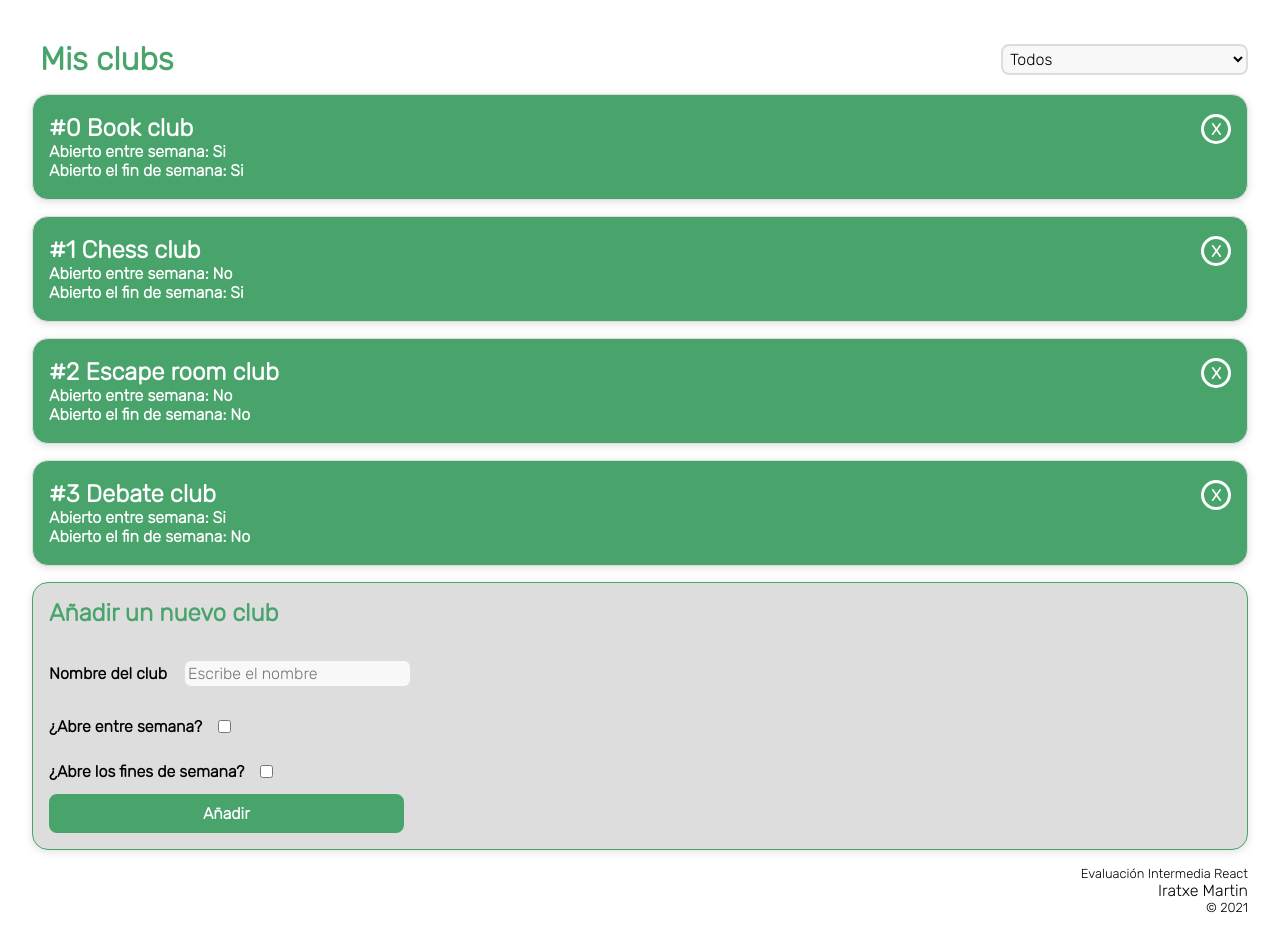
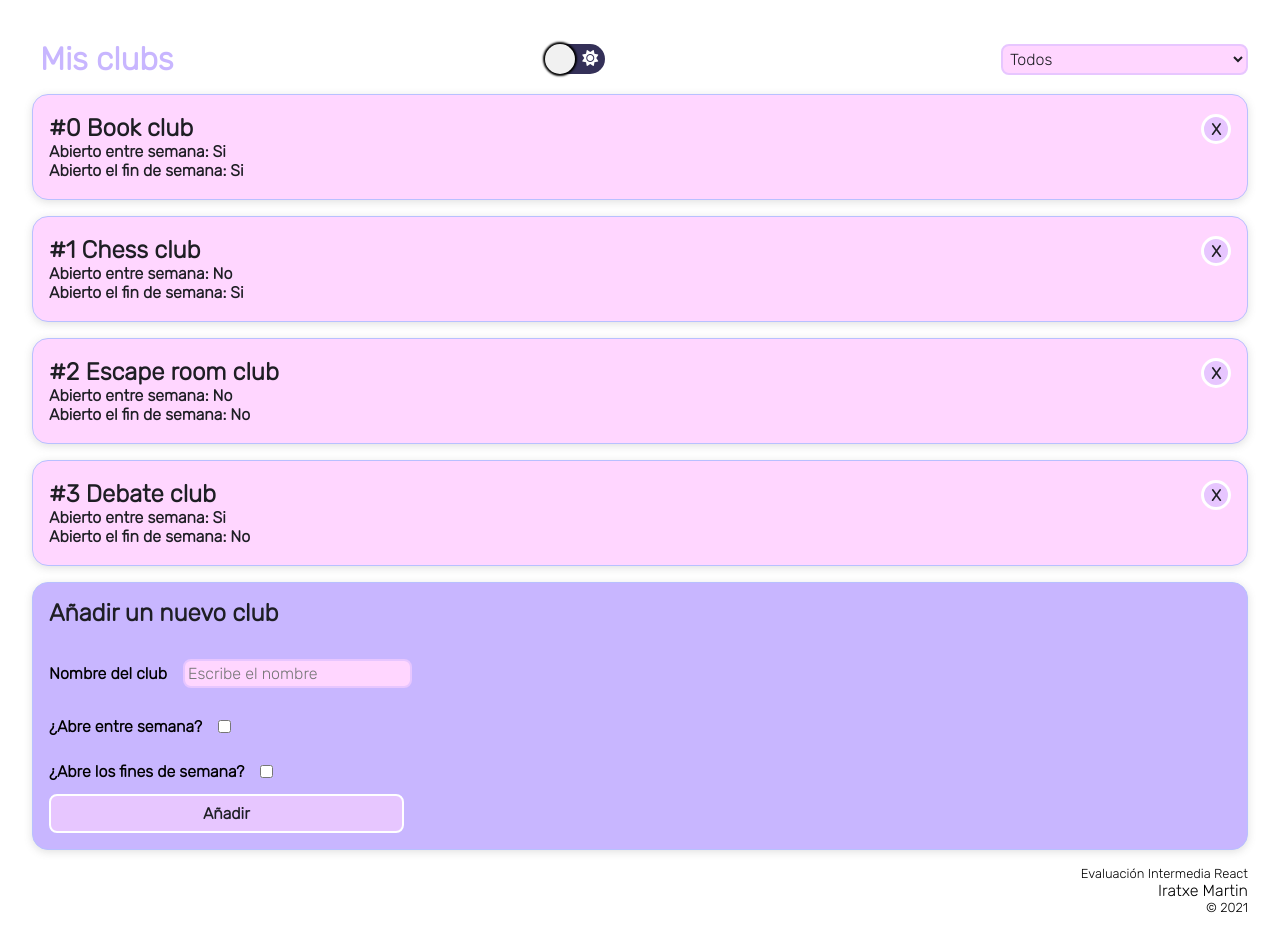
Before and after one commit to Adalab/modulo-3-evaluacion-intermedia-iratxetos, a React (Create React App) app: page / in a window 1280 px wide. Built offline with nearby package versions, Linux system fonts and the light colour scheme.

Commit message:
added switch

```diff
--- a/public/index.html
+++ b/public/index.html
@@ -5,6 +5,8 @@
   <meta charset="utf-8" />
   <link rel="icon" href="%PUBLIC_URL%/favicon.png" />
   <meta name="viewport" content="width=device-width, initial-scale=1" />
+  <link rel="stylesheet" href="https://fontawesome.com/" />
+  <script src="https://kit.fontawesome.com/26c469c759.js" crossorigin="anonymous"></script>
 
   <title>Modulo 3 - Evaluacion Intermedia Iratxetos</title>
 </head>
--- a/src/components/App.js
+++ b/src/components/App.js
@@ -12,6 +12,19 @@ function App() {
       openOnWeekend: false,
     }
   );
+  const [theme, setTheme] = useState('light');
+  const [activate, setActiveMode] = useState('');
+
+  //SWITCH
+  const handleSwitch = (ev) => {
+    if (activate === '') {
+      setTheme('dark');
+      setActiveMode('active');
+    } else {
+      setTheme('light');
+      setActiveMode('');
+    };
+  }
 
   //BUSCADOR SELECT
   const handleSearchClub = (ev) => {
@@ -61,19 +74,19 @@ function App() {
       })
 
       .map((club, index) => (
-        <li className='club__item' key={index}>
-          <div className='club__section'>
-            <p className='club__name'>
+        <li className={`club__item ${theme}`} key={index}>
+          <div className={`club__section ${theme}`}>
+            <p className={`club__name ${theme}`}>
               #{index} {club.name}
             </p>
-            <p className='club__weekdays'>
+            <p className={`club__weekdays ${theme}`}>
               {`Abierto entre semana: ${club.openOnWeekdays ? 'Si' : 'No'}`}
             </p>
-            <p className='club__weekend'>
+            <p className={`club__weekend ${theme}`}>
               {`Abierto el fin de semana: ${club.openOnWeekend ? 'Si' : 'No'}`}
             </p>
           </div>
-          <button className='club__delete' id={club.id} onClick={handleDeleteClub}>X</button>
+          <button className={`club__delete ${theme}`} id={club.id} onClick={handleDeleteClub}>X</button>
         </li>
       ));
   };
@@ -81,13 +94,19 @@ function App() {
 
   //PINTAMOS EL HTML DE LA FUNCIÓN
   return (
-    <div className='page'>
+    <div className={`page  ${theme}`}>
 
       {/* header */}
       <header className='header'>
-        <h1 className='header__title'>Mis clubs</h1>
+        <h1 className={`header__title  ${theme}`}>Mis clubs</h1>
+
+        <button className={`switch ${activate}`} id='switch' onClick={handleSwitch} >
+          <span><i class='fas fa-moon'></i></span>
+          <span><i class="fas fa-sun"></i></span>
+        </button>
+
         <form action="">
-          <select className='header__search' onChange={handleSearchClub}>
+          <select className={`header__search  ${theme}`} onChange={handleSearchClub}>
             <option value="all">Todos</option>
             <option value="openOnWeekdays">Los que abren entre semana</option>
             <option value="openOnWeekend">Lo que abren fines de semana</option>
@@ -100,12 +119,12 @@ function App() {
         <ul className='club__list'>{renderClubList()}</ul>
 
         {/* new club */}
-        <form className='new-club__form'>
-          <h2 className='new-club__title'>Añadir un nuevo club</h2>
-          <label className='new-club__label'>
+        <form className={`new-club__form ${theme}`} >
+          <h2 className={`new-club__title ${theme}`}>Añadir un nuevo club</h2>
+          <label className={`new-club__label ${theme}`}>
             Nombre del club
             <input
-              className='new-club__label--input'
+              className={`new-club__label--input ${theme}`}
               type='text'
               name='name'
               id='name'
@@ -114,9 +133,9 @@ function App() {
               value={newClub.name}
             />
           </label>
-          <label className='new-club__label'> ¿Abre entre semana?
+          <label className={`new-club__label ${theme}`}> ¿Abre entre semana?
             <input
-              className='new-club__label--input'
+              className={`new-club__label--input ${theme}`}
               type='checkbox'
               name='openOnWeekdays'
               id='openOnWeekdays'
@@ -124,9 +143,9 @@ function App() {
               checked={newClub.openOnWeekdays}
             />
           </label>
-          <label className='new-club__label'>¿Abre los fines de semana?
+          <label className={`new-club__label ${theme}`}>¿Abre los fines de semana?
             <input
-              className='new-club__label--input'
+              className={`new-club__label--input ${theme}`}
               type='checkbox'
               name='openOnWeekend'
               id='openOnWeekend'
@@ -135,7 +154,7 @@ function App() {
             />
           </label>
           <input
-            className='new-club__btn'
+            className={`new-club__btn ${theme}`}
             type='submit'
             value='Añadir'
             onClick={handleClick}
--- a/src/styles/App.scss
+++ b/src/styles/App.scss
@@ -1,6 +1,8 @@
 @import './core/mixins.scss';
 @import './core/reset.scss';
+@import './core/variables.scss';
 @import './layout/page.scss';
 @import './components/header.scss';
 @import './components/main.scss';
 @import './components/footer.scss';
+@import './core/switch.scss';
--- a/src/styles/components/footer.scss
+++ b/src/styles/components/footer.scss
@@ -5,8 +5,7 @@ flex-direction: column;
 align-items: flex-end;
 
 
-    .authorName{
-        display: block;
-
-    }
+.authorName{
+display: block;
 }
+}
--- a/src/styles/components/header.scss
+++ b/src/styles/components/header.scss
@@ -11,21 +11,22 @@
 
     &__title {
       font-size: 2rem;
-      color: #49a46c;
+      color: var(--theme-page-title);
       padding: 0.5rem;
     }
 
     &__search {
-      border: 2px solid #ddd;
+      border: 2px solid var(--theme-input-border);
       border-radius: 0.5rem;
-      background-color: #f8f8f8;
+      background-color: var(--theme-input-background);
       margin: 0.5rem 2rem;
       padding: 3px;
       transition: all ease 0.3s;
+      color: var(--theme-card-text);
 
       &:focus {
-        border-color: #49a46c;
-        background-color: #fff;
+        border-color: var(--theme-page-title);
+        background-color: var(--theme-buttom-background);
       }
 
       @include tablet {
--- a/src/styles/components/main.scss
+++ b/src/styles/components/main.scss
@@ -10,11 +10,11 @@
       width:100%;
       list-style: none;
       border-radius: 1rem;
-      border: 1px solid #ddd;
-      background-color: #49a46c;
+      border: 1px solid var(--theme-card-title);
+      background-color: var(--theme-card-background);
       box-shadow: rgba(99, 99, 99, 0.2) 0px 2px 8px 0px;
       font-weight: bold;
-      color: #fff;
+      color: var(--theme-card-text);
       display: flex;
       flex-direction: row;
       justify-content: space-between;
@@ -22,6 +22,9 @@
        & > * {
          margin: 3px 0;
        }
+
+       &:hover{
+        box-shadow: rgba(99, 99, 99, 0.2) 0px 5px 10px 5px;}
     }
 
     &__label {
@@ -35,20 +38,19 @@
       font-weight: bold;
       font-size: x-large;
       &:hover{
-        color:#444;
+        color:var(--theme-newCard-background);
       }
 
-
-@include smallScreen {
-  font-size: small;
-}
+      @include smallScreen {
+      font-size: small;
+      }
     }
 
-    &__delete{
-      background-color: #49a46c;
-      border: solid white;
+      &__delete{
+      background-color: var(--theme-buttom-background);
+      border: solid var(--theme-border);
       border-radius: 2rem;
-      color:white;
+      color: var(--theme-newCard-text);
       font-weight: bolder;
       width: 30px;
       height: 30px;
@@ -57,12 +59,16 @@
       align-items: center;
       cursor: pointer;
         &:hover{
-        background-color: white;color: #49a46c;
+          border-color: var(--theme-newCard-background);
+          background-color: var(--theme-newCard-text);
+          color: var(--theme-card-title);
         }
 
   }
-  }
 
+
+
+}
   .new-club {
     &__form {
       display: flex;
@@ -72,15 +78,15 @@
       width: 100%;
       list-style: none;
       border-radius: 1rem;
-      border: 1px solid #49a46c;
-      background-color: #ddd;
+      border: 1px solid var(--theme-card-title);
+      background-color: var(--theme-newCard-background);
       box-shadow: rgba(99, 99, 99, 0.2) 0px 2px 8px 0px;
   }
 
     &__title {
       padding-bottom:1rem;
       font-size: 1.5rem;
-      color: #49a46c;
+      color: var(--theme-newCard-title);
 
       @include smallScreen {
         font-size: small;
@@ -96,9 +102,9 @@
 
 
        &--input {
-       border: 2px solid #ddd;
+       border: 2px solid var(--theme-input-border);
        border-radius: 0.5rem;
-       background-color: #f8f8f8;
+       background-color: var(--theme-input-background);
        margin: 0.5rem 1rem;
        padding: 3px;
        transition: all ease 0.3s;
@@ -109,31 +115,29 @@
     }
 
        &:focus {
-         border-color: #49a46c;
-         background-color: #fff;
+         border-color: var(--theme-card-title);
+         background-color: var(--theme-card-title);
          box-shadow: rgba(99, 99, 99, 0.2) 0px 2px 8px 0px;
        }
 
 
     }
 
-
-
-
-    &__btn {
+      &__btn {
       padding: 0.5rem 1.5rem;
       width: 100%;
       border-radius: 0.5rem;
-      border: 2px solid #49a46c;
-      background-color: #49a46c;
+      border: 2px solid var(--theme-border);
+      background-color: var(--theme-buttom-background);
       font-weight: bold;
-      color: #fff;
+      color: var(--theme-newCard-text);
       cursor: pointer;
       transition: all ease 0.3s;
 
         &:hover {
-        border-color: #49a46c;
-        background-color: #49a46c;
+        border-color: var(--theme-newCard-background);
+        background-color: var(--theme-newCard-text);
+        color: var(--theme-card-title);
       }
       @include tablet {
         width: 30%;    }
--- /dev/null
+++ b/src/styles/core/switch.scss
@@ -0,0 +1,42 @@
+.switch{
+    background: #343058;
+    border-radius: 1000px;
+    border:none;
+    position: relative;
+    cursor: pointer;
+    display: flex;
+    outline: none;
+
+   &::after{
+    content: '';
+    display: block;
+    width: 30px;
+    height: 30px;
+    position: absolute;
+    background: #F1F1F1;
+    top:0;
+    left: 0;
+    right: unset;
+    border-radius: 100px;
+    transition: -3s ease all;
+    box-shadow: 0px 0px 2px 2px rgba(0,0,0,2);
+   }
+
+   &.active{
+    background: rgb(252, 160, 239);
+    color: #000;
+    &::after{
+        right: 0;
+        left: unset;
+    }
+   }
+
+    span{
+        width: 30px;
+        height: 30px;
+        line-height: 30px;
+        display: block;
+        background: none;
+        color: #fff;
+    }
+}
--- /dev/null
+++ b/src/styles/core/variables.scss
@@ -0,0 +1,45 @@
+
+
+.light {
+    --theme-page-background: #FFF;
+    --theme-page-title: #c8b6ff;
+
+    --theme-card-background:#ffd6ff;
+    --theme-card-title: #b8c0ff;
+    --theme-card-text: #1e1e24;
+
+    --theme-newCard-background:#c8b6ff;
+    --theme-newCard-title: #1e1e24;
+    --theme-newCard-text: #1e1e24;
+
+    --theme-buttom-background: #e7c6ff;
+    --theme-buttom-border:#c8b6ff;
+    --theme-border: white;
+
+    --theme-input-background: #ffd6ff;
+    --theme-input-border: #e7c6ff;
+    --theme-input-text: #1e1e24;
+
+
+}
+
+.dark {
+    --theme-page-background: #1e1e24;
+    --theme-page-title: #c8b6ff;
+
+    --theme-card-background:#3f3f4d;
+    --theme-card-title: #b8c0ff;
+    --theme-card-text:#e7c6ff ;
+
+    --theme-newCard-background:#3f3f4d;
+    --theme-newCard-title: #b8c0ff;
+    --theme-newCard-text: #3f3f4d;
+
+    --theme-buttom-background: #e7c6ff;
+    --theme-buttom-border:#c8b6ff;
+    --theme-border: white;
+
+    --theme-input-background: #1e1e24;
+    --theme-input-border: #e7c6ff;
+    --theme-input-text: #c8b6ff;
+}
--- a/src/styles/layout/page.scss
+++ b/src/styles/layout/page.scss
@@ -1,4 +1,8 @@
 .page {
-    padding: 1rem;
-    margin: 1rem;
+    padding: 2rem;
+    // margin: 1rem;
+
+    background: var(--theme-page-background);
+    color: var(--theme-page-text);
+
   }
```
Also changed, not shown: public/favicon.ico.png (deleted).
